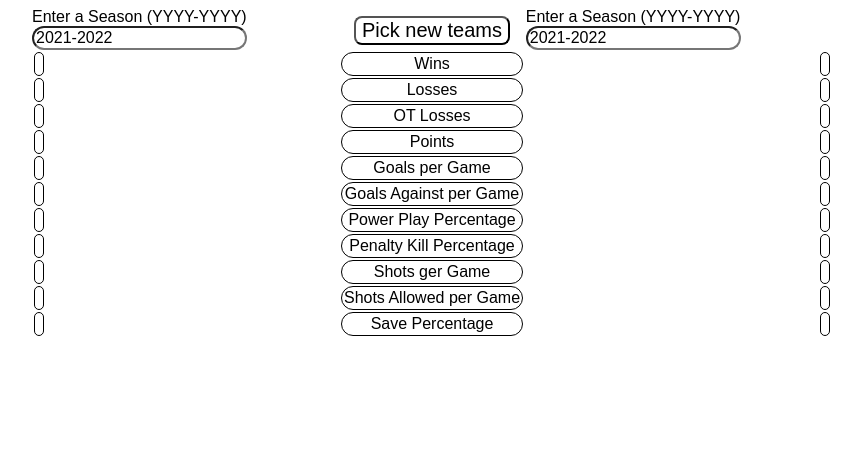
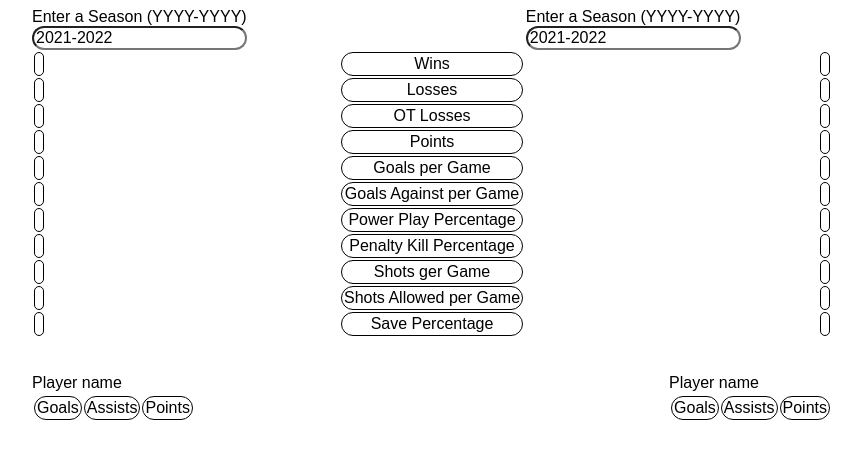
Before and after one commit to ZRCrawford15/NHL-Team-Stat-comparator, a Flask app: page / in a window 1280 px wide. Shown: the part 421-875 px from the top of the page, without its empty margins (208-1069 px from the left). Before the commit the page ends 757 px from the top, so only its background shows below. Run offline with Flask 2, Linux system fonts and the light colour scheme.

Commit message:
Added section for player stats

```diff
--- a/templates/nhl.html
+++ b/templates/nhl.html
@@ -63,8 +63,6 @@
           <div>
               <button id='submit' onclick="event.preventDefault()">Compare!</button>
                           <div>
-                              <br>
-                <button id="reset" onclick="reset()">Pick new teams</button>
             </div>
           </div>
 
@@ -236,9 +234,34 @@
                           </tr>
 
                       </table>
-
       </div>
   </div>
+
+
+      <br>
+      <br>
+          <div class="forms">
+              <div class="team_1_player">
+              <table>
+                  <tr>Player name</tr>
+                  <td>Goals</td>
+                  <td>Assists</td>
+                  <td>Points</td>
+              </table>
+              </div>
+              <div class="team_2_player">
+                            <table>
+                  <tr>Player name</tr>
+                  <td>Goals</td>
+                  <td>Assists</td>
+                  <td>Points</td>
+              </table>
+              </div>
+
+
+
+          </div>
+
 
 
 <script>
```
